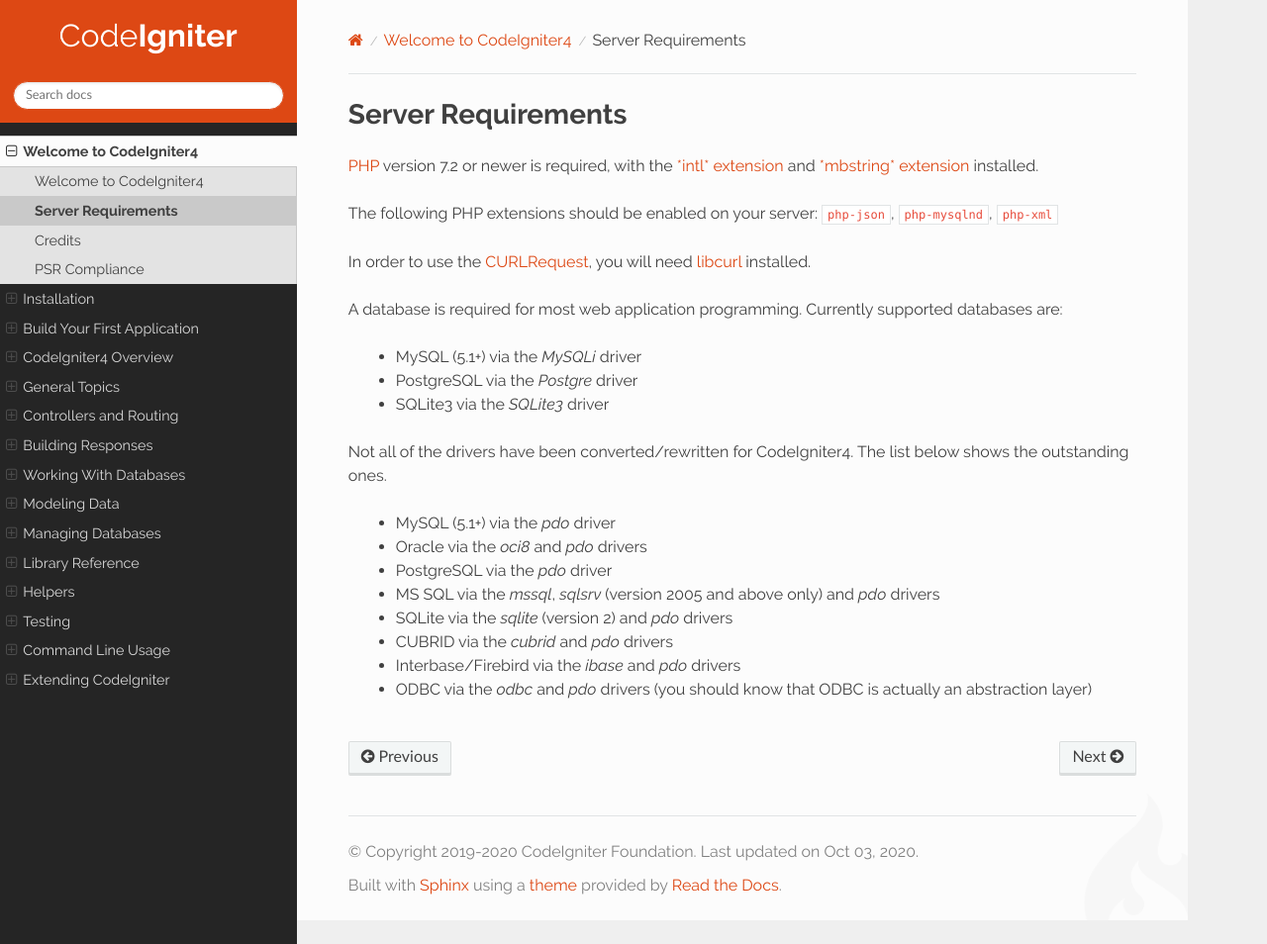
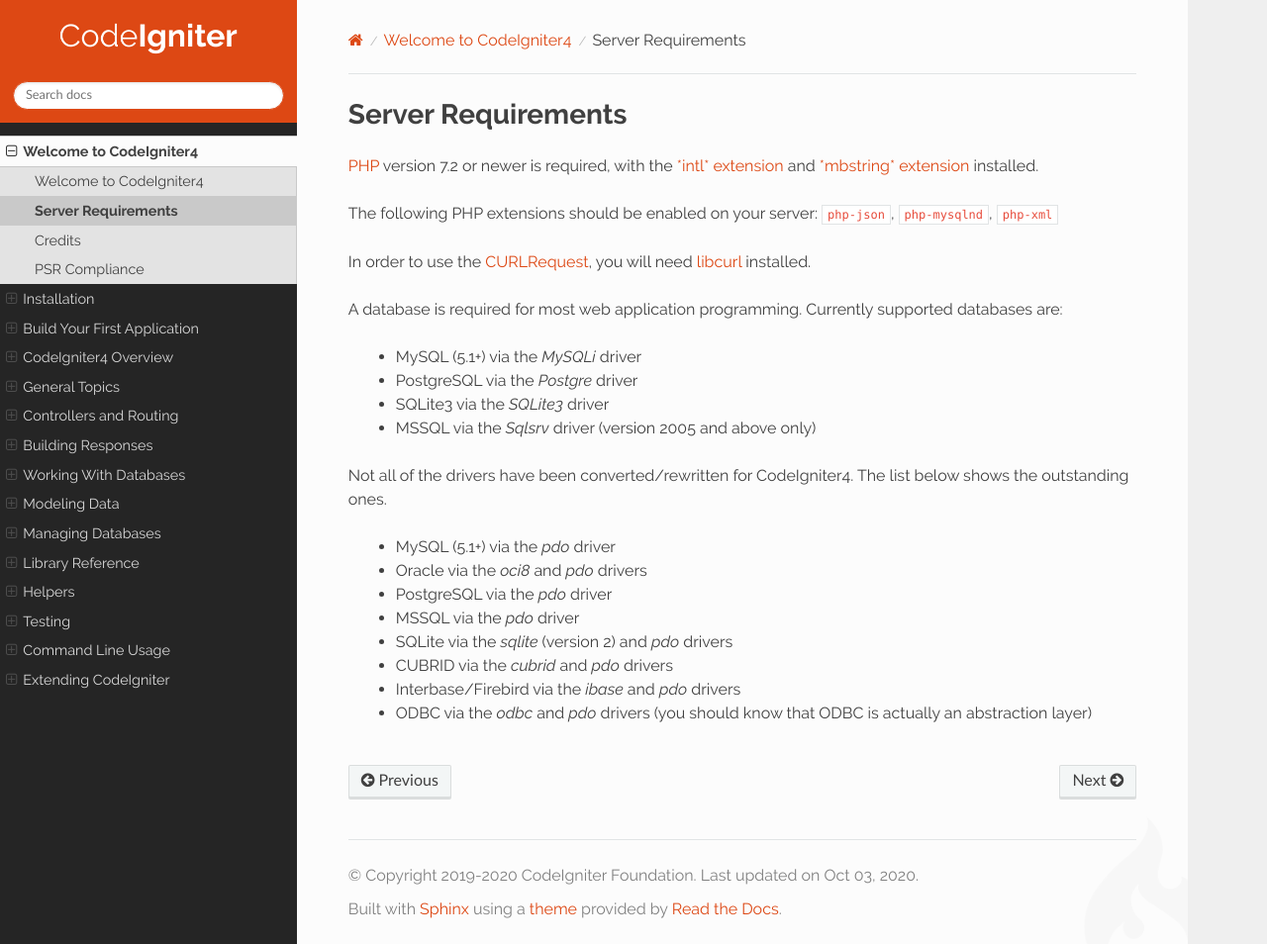
Before and after one commit to NEKOGET/ci4_user_guide_src, a Sphinx documentation site: the page built from source/intro/requirements.rst, in a window 1280 px wide and 954 px high. Shown: the whole window at 99% size. Built offline with Sphinx 7.4.7 and the Read the Docs theme 2.0.0, drawn with Linux system fonts in a browser that asks for light colours.

Commit message:
User guide update [ci skip]

```diff
--- a/source/intro/requirements.rst
+++ b/source/intro/requirements.rst
@@ -18,6 +18,7 @@ Currently supported databases are:
   - MySQL (5.1+) via the *MySQLi* driver
   - PostgreSQL via the *Postgre* driver
   - SQLite3 via the *SQLite3* driver
+  - MSSQL via the *Sqlsrv* driver (version 2005 and above only)
 
 Not all of the drivers have been converted/rewritten for CodeIgniter4.
 The list below shows the outstanding ones.
@@ -25,7 +26,7 @@ The list below shows the outstanding ones.
   - MySQL (5.1+) via the *pdo* driver
   - Oracle via the *oci8* and *pdo* drivers
   - PostgreSQL via the *pdo* driver
-  - MS SQL via the *mssql*, *sqlsrv* (version 2005 and above only) and *pdo* drivers
+  - MSSQL via the *pdo* driver
   - SQLite via the *sqlite* (version 2) and *pdo* drivers
   - CUBRID via the *cubrid* and *pdo* drivers
   - Interbase/Firebird via the *ibase* and *pdo* drivers
```
